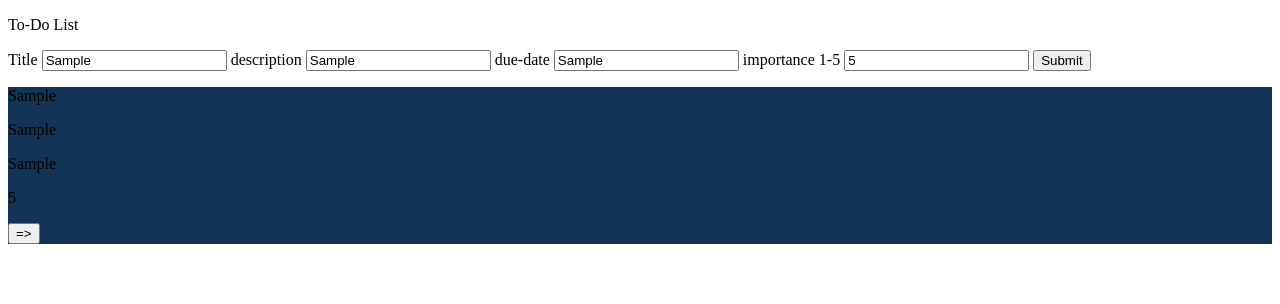
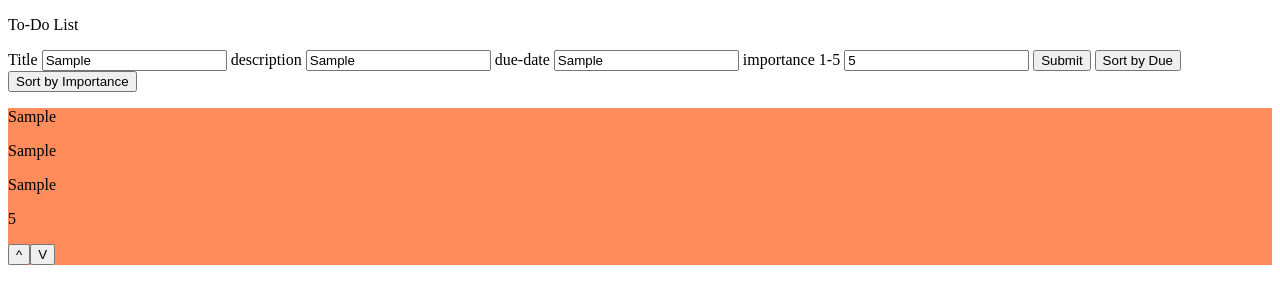
Before and after one commit to jjkjj80/toDoList, a website built with webpack: page src/template.html in a window 1280 px wide. Both pictures are taken after typing "Sample", "Sample", "Sample", "5" into the empty fields and a click on the button "Submit". Built offline with nearby package versions, Linux system fonts and the light colour scheme.

Commit message:
add importance increase and decrease buttons that also mirror the change to the list container color

```diff
--- a/src/index.js
+++ b/src/index.js
@@ -1,53 +1,87 @@
 const cont = document.querySelector('.container')
 const sub = document.querySelector('.sub')
+const colors = ['#a0c15a', '#add633', '#ffd934', '#ffb234', '#ff8c5a']
+const sortDue = document.querySelector('.sortDue')
+const sortImp = document.querySelector('.sortImp')
+let order = []
 
 class todo {
     constructor(title, desc, due, imp) {
         this.title = title,
         this.desc = desc,
         this.due = due,
-        this.imp = imp
+        this.imp = imp,
+        this.color = colors[this.imp - 1]
     }
 
-    get color() {
-        switch (this.imp){
-            case "1": return "#098765"
-            case "2": return '#987654'
-            case "3": return '#876543'
-            case "4": return '#765432'
-            case "5": return '#123456'
+    inc() {
+        if (this.imp < 5) {
+            ++ this.imp
+            this.color = colors[this.imp - 1]
         }
+    }
+
+    dec() {
+        if (this.imp > 1) {
+            -- this.imp
+            this.color = colors[this.imp - 1]
+        }
+    }
+
+    colorSelector() {
+        console.log(this.imp)
+
     }
 
     card() {
         let list = document.createElement('div')
+        let info = document.createElement('div')
+        let buttons = document.createElement('div')
         list.classList.add('toDoList');
+        info.classList.add('cardInfo')
+        buttons.classList.add('cardButtons')
 
         let cardTitle = document.createElement('p')
         cardTitle.textContent=this.title;
         cardTitle.classList.add('cardTitle')
-        list.appendChild(cardTitle);
+        info.appendChild(cardTitle);
 
         let cardDesc = document.createElement('p')
         cardDesc.textContent = this.desc;
         cardDesc.classList.add('cardDesc')
-        list.appendChild(cardDesc);
+        info.appendChild(cardDesc);
 
         let cardDue = document.createElement('p')
         cardDue.textContent=this.due;
         cardDue.classList.add('cardDue')
-        list.appendChild(cardDue);
+        info.appendChild(cardDue);
 
         let cardImp = document.createElement('p')
         cardImp.textContent = this.imp
         cardImp.classList.add('cardImp')
-        list.appendChild(cardImp);
+        info.appendChild(cardImp);
 
         let cardInc = document.createElement('button')
-        cardInc.textContent = "=>"
+        cardInc.textContent = "^"
         cardInc.classList.add('cardInc')
+        cardInc.addEventListener('click', () => {
+            this.inc()
+            list.style.backgroundColor = this.color
+        })
 
-        list.appendChild(cardInc)
+        let cardDec = document.createElement('button')
+        cardDec.textContent = "V"
+        cardDec.classList.add('cardDec')
+        cardDec.addEventListener('click', () => {
+            this.dec()
+            list.style.backgroundColor = this.color
+        })
+
+        buttons.appendChild(cardInc)
+        buttons.appendChild(cardDec)
+
+        list.appendChild(info)
+        list.appendChild(buttons)
         list.style.backgroundColor = this.color
 
         cont.appendChild(list)
@@ -62,4 +96,5 @@ sub.addEventListener('click', (e) => {
     const imp = document.querySelector('#imp').value;
     let task = new todo(title,desc,due,imp)
     task.card()
+    console.log(task)
 })
--- a/src/template.html
+++ b/src/template.html
@@ -20,6 +20,8 @@
         <label for="imp">importance 1-5</label>
         <input type="number" id="imp" required />
         <button type="submit" class="sub">Submit</button>
+        <button class="sortDue">Sort by Due</button>
+        <button class="sortImp">Sort by Importance</button>
       </form>
     </div>
     <div class="container"></div>
```
